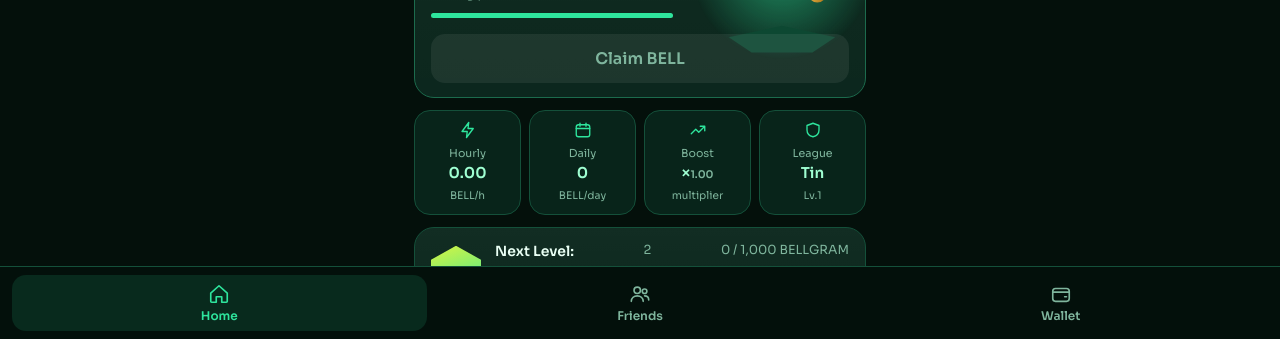
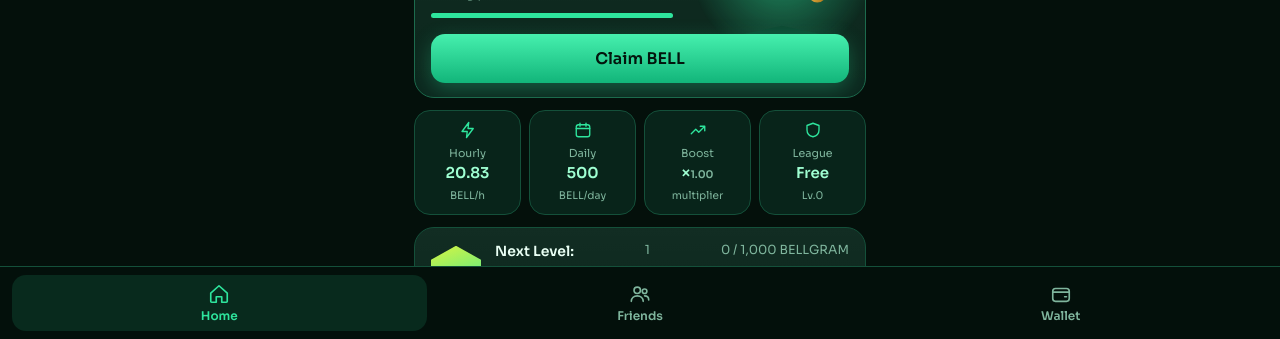
Before and after one commit to meelo200100-debug/bell, a website: page public/index.html in a window 1280 px wide. Shown: the part 461-800 px from the top of the page. Drawn offline with Linux system fonts and the light colour scheme; no server answers.

Commit message:
Add files via upload

```diff
--- a/public/index.html
+++ b/public/index.html
@@ -122,14 +122,14 @@ nav button.on{color:var(--g);background:rgba(46,229,157,.12)}
   </div>
 
    <div class="stats">
-   <div class="t"><svg viewBox="0 0 24 24"><path d="M13 2 4 14h7l-1 8 9-12h-7z"/></svg><small>Hourly</small><b id="hr">29.17</b><span>BELL/h</span></div>
-   <div class="t"><svg viewBox="0 0 24 24"><rect x="3" y="5" width="18" height="16" rx="3"/><path d="M3 10h18M8 3v4M16 3v4"/></svg><small>Daily</small><b id="dy">700</b><span>BELL/day</span></div>
+   <div class="t"><svg viewBox="0 0 24 24"><path d="M13 2 4 14h7l-1 8 9-12h-7z"/></svg><small>Hourly</small><b id="hr">20.83</b><span>BELL/h</span></div>
+   <div class="t"><svg viewBox="0 0 24 24"><rect x="3" y="5" width="18" height="16" rx="3"/><path d="M3 10h18M8 3v4M16 3v4"/></svg><small>Daily</small><b id="dy">500</b><span>BELL/day</span></div>
    <div class="t"><svg viewBox="0 0 24 24"><path d="M3 17l6-6 4 4 8-8M15 7h6v6"/></svg><small>Boost</small><b>×<span id="bst2">1.00</span></b><span>multiplier</span></div>
-   <div class="t"><svg viewBox="0 0 24 24"><path d="M12 3l8 3v6c0 5-3.5 8-8 9-4.5-1-8-4-8-9V6z"/></svg><small>League</small><b id="lvn">Tin</b><span id="lvs">Lv.1</span></div>
+   <div class="t"><svg viewBox="0 0 24 24"><path d="M12 3l8 3v6c0 5-3.5 8-8 9-4.5-1-8-4-8-9V6z"/></svg><small>League</small><b id="lvn">Free</b><span id="lvs">Lv.0</span></div>
   </div>
 
-  <div class="card lv"><div class="hex" id="hex">1</div>
-   <div><div class="hd2">Next Level: <span id="nxl">2</span><span id="prog"></span></div>
+  <div class="card lv"><div class="hex" id="hex">0</div>
+   <div><div class="hd2">Next Level: <span id="nxl">1</span><span id="prog"></span></div>
    <div class="bar"><i id="lb"></i></div><small id="lt"></small></div></div>
 
   <div class="card" id="loginCard"><div class="mh"><div class="ico"><svg viewBox="0 0 24 24"><rect x="3" y="4" width="18" height="17" rx="3"/><path d="M7 2v4M17 2v4M3 9h18M8 14h3M8 17h6"/></svg></div>
@@ -174,16 +174,17 @@ nav button.on{color:var(--g);background:rgba(46,229,157,.12)}
 const tg = window.Telegram && Telegram.WebApp;
 if (tg) { tg.ready(); tg.expand(); try { tg.setHeaderColor('#04100b'); tg.setBackgroundColor('#04100b'); } catch (e) {} }
 const $ = id => document.getElementById(id);
-const DAY = 864e5, JETTON_MASTER = 'EQAWPHubEzmFIM0UWV0yuATzbmj9HdRRn5WXvKLzqflrWGvl', JETTON_MASTER_RAW = '0:163c7b9b13398520cd14595d32b804f36e68fd1dd4519f9597bca2f3a9f96b58', JETTON_DECIMALS = 9, LV = [['Tin',1000],['Copper',2000],['Brass',3000],['Silver',4000],['BELLGRAM',5000]], DAILY_RATES = [700,800,900,1000,1100];
+const DAY = 864e5, JETTON_MASTER = 'EQAWPHubEzmFIM0UWV0yuATzbmj9HdRRn5WXvKLzqflrWGvl', JETTON_MASTER_RAW = '0:163c7b9b13398520cd14595d32b804f36e68fd1dd4519f9597bca2f3a9f96b58', JETTON_DECIMALS = 9, LV = [['Free',0],['Tin',1000],['Copper',2000],['Brass',3000],['Silver',4000],['BELLGRAM',5000]], DAILY_RATES = [500,700,800,900,1000,1100];
 const acc = (s, n) => s.rate * Math.min(n - s.started, DAY) / 36e5;
 const f = (n, d) => n.toLocaleString('en', {minimumFractionDigits: d, maximumFractionDigits: d});
 let S, off = 0, anim = false, tc, jettonRequest = 0;
-const miningRate = walletBalance => Number(walletBalance) < 1000 ? 0 : DAILY_RATES[Math.max(0, Math.min(DAILY_RATES.length - 1, Math.ceil(Number(walletBalance) / 1000) - 1))];
+const levelFor = walletBalance => { const v = Number(walletBalance) || 0; let i = 0; while (i < LV.length - 1 && v >= LV[i + 1][1]) i++; return i; };
+const miningRate = walletBalance => DAILY_RATES[levelFor(walletBalance)];
 const loginAvailable = s => !s.lastLogin || Date.now() - s.lastLogin >= DAY;
 
 function demo(p, b) {
   let d; try { d = JSON.parse(localStorage.bc); } catch (e) {}
-  d = d || {balance: 0, rate: 700 / 24, started: Date.now(), refs: 0, wallet: null, link: 'https://t.me/bellcoinbct_bot/app?startapp=r1', name: 'Guest', loginStreak: 0, lastLogin: 0};
+  d = d || {balance: 0, rate: 500 / 24, started: Date.now(), refs: 0, wallet: null, link: 'https://t.me/bellcoinbct_bot/app?startapp=r1', name: 'Guest', loginStreak: 0, lastLogin: 0};
   d.loginStreak = Number(d.loginStreak) || 0; d.lastLogin = Number(d.lastLogin) || 0;
   if (p === 'claim') { d.balance += acc(d, Date.now()); d.started = Date.now(); }
   if (p === 'wallet') d.wallet = (b && b.address) || null;
@@ -250,10 +251,10 @@ function draw() {
   $('sb').style.width = (left / DAY * 100) + '%';
   if (!anim) showBal(S.balance);
   const levelBalance = Number(S.walletBalance) || 0;
-  let i = Math.max(0, Math.min(LV.length - 1, Math.ceil(levelBalance / 1000) - 1));
-  $('lvn').textContent = LV[i][0]; $('lvs').textContent = 'Lv.' + (i + 1); $('hex').textContent = i + 1; $('lvl').textContent = 'Level ' + (i + 1);
+  const i = levelFor(levelBalance);
+  $('lvn').textContent = LV[i][0]; $('lvs').textContent = 'Lv.' + i; $('hex').textContent = i; $('lvl').textContent = 'Level ' + i;
   const nx = LV[i + 1];
-  $('nxl').textContent = nx ? i + 2 : 'Max';
+  $('nxl').textContent = nx ? i + 1 : 'Max';
   const currentReq = LV[i][1], nextReq = nx ? nx[1] : currentReq;
   const firstLevelProgress = levelBalance < currentReq;
   $('prog').textContent = firstLevelProgress ? `${f(levelBalance, 0)} / ${f(currentReq, 0)} BELLGRAM` : (nx ? `${f(levelBalance, 0)} / ${f(nextReq, 0)} BELLGRAM` : `${f(levelBalance, 0)} BELLGRAM`);
```
